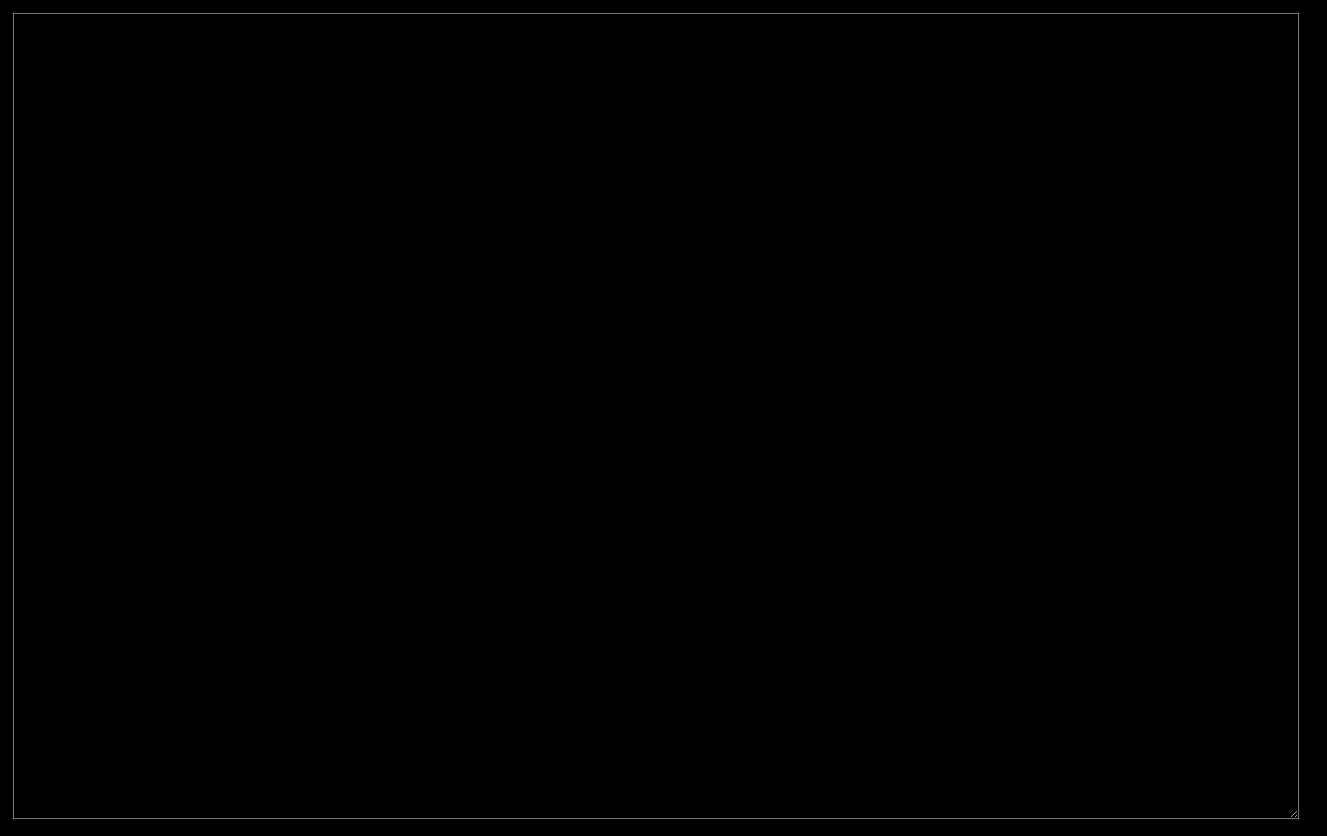
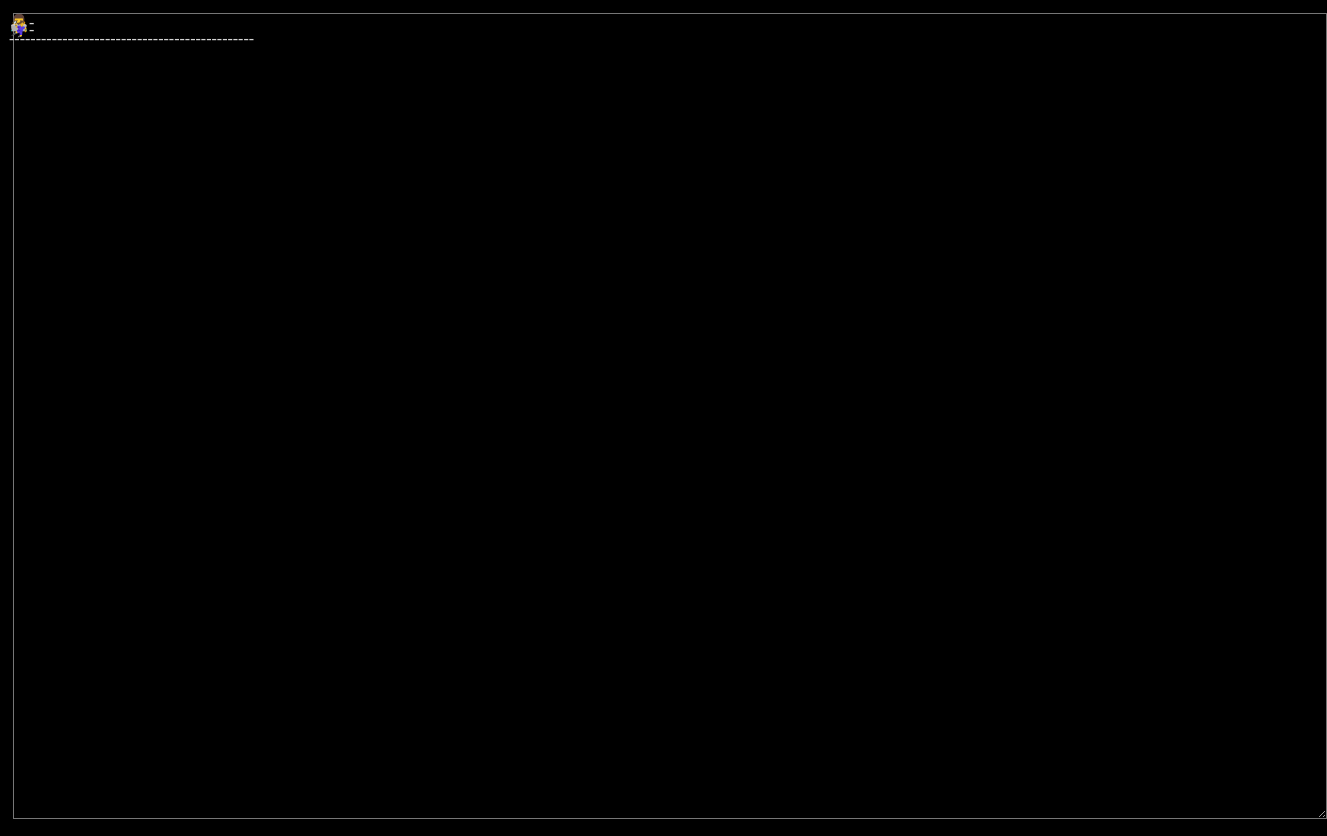
Before and after one commit to HumblePuff/focusOnNextStep, a plain HTML site: page index.html in a window 1280 px wide. Shown: the whole page, 1327 px wide, since content can reach past the window. Drawn offline with Linux system fonts and the light colour scheme.

Commit message:
Update index.html

```diff
--- a/index.html
+++ b/index.html
@@ -11,10 +11,39 @@
             color: rgb(212, 212, 212);
         }
         #input-container {
+            position: relative;
             padding: 1%;
             box-sizing: border-box;
             width: 100%;
             height: 100%;
+        }
+        #a1-character {
+            position: absolute;
+            left: 0;
+            top: 9;
+            padding-left: 9px;
+            z-index: 2;
+        }
+        #a2-character {
+            position: absolute;
+            left: 0;
+            top: 0;
+            padding-top: 20px;
+            padding-left: 9px;
+            z-index: 2;
+        }
+        #a3-character {
+            position: absolute;
+            left: 0;
+            top: 0;
+            padding-top: 30px;
+            padding-left: 9px;
+            z-index: 2;
+        }
+        #input {
+            position: relative;
+            z-index: 1;
+            padding-left: 30px;
         }
     </style>
     <script type="text/javascript">
@@ -30,6 +59,9 @@
 </head>
 <body>
     <div id="input-container">
+        <div id="a1-character">👨‍💻-</div>
+        <div id="a2-character">🤾‍♀️-</div>
+        <div id="a3-character">----------------------------------------------</div>
         <textarea id="input" style="width: 100%; height: 100%; color: rgb(212, 212, 212);"></textarea>
     </div>
     <script type="text/javascript">
@@ -42,8 +74,8 @@
                 var emoji = (count++ % 2) ? '🔴' : '🔴';
                 var cursorPosition = input.selectionStart;
                 input.value = input.value.slice(0, cursorPosition) + '\n' + emoji + input.value.slice(cursorPosition);
-            input.selectionStart = cursorPosition + 1;
-            input.selectionEnd = cursorPosition + 1;
+                input.selectionStart = cursorPosition+3;
+                input.selectionEnd = cursorPosition+3;
             }
             if (e.key === '[' || e.key === ']') {
                 e.preventDefault();
```
Lines whose indentation alone changed are shown as unchanged.
